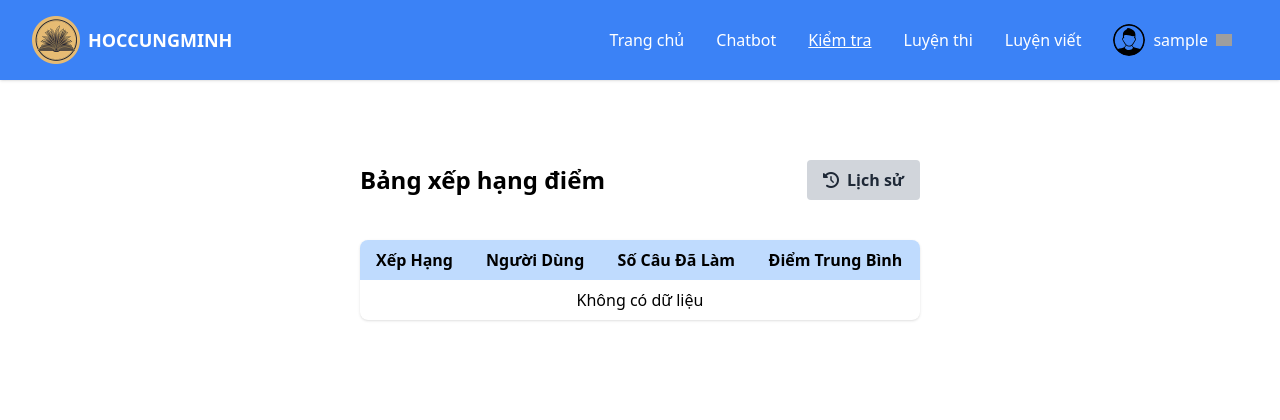
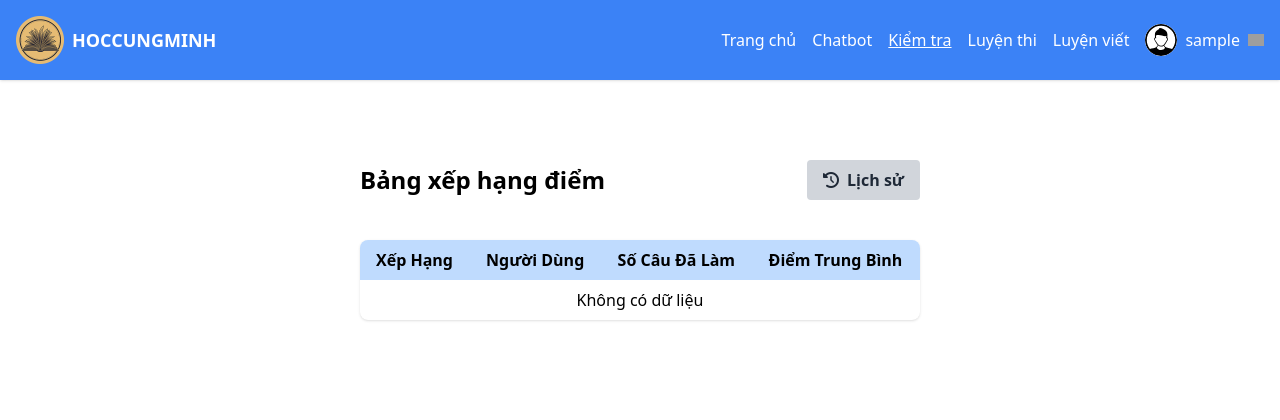
Before and after one commit to thquan105/hoccungminh, a Django app: page /test/ in a window 1280 px wide. Shown: the top 420 px of the page. Run offline with Django 5.2, Linux system fonts and the light colour scheme; the visitor is signed in with stand-in values (Sample User, id 1); data comes from the database, SQL or seed files in the repository; data that the repository does not hold is empty; parts of the project's set-up code (start-up, migrations or seed data) failed here and were passed over; some libraries are stand-ins or nearby versions; grey boxes are pictures that could not be loaded.

Commit message:
Responsive mobile

```diff
--- a/static/js/main.js
+++ b/static/js/main.js
@@ -4,11 +4,21 @@ window.addEventListener('scroll', function () {
     const header = document.getElementById('header');
     const scrollY = window.scrollY || window.pageYOffset;
 
-    if (scrollY > 0) {
+    if (scrollY > 20) {
         header.classList.add('fixed');
     } else {
         header.classList.remove('fixed');
     }
+});
+
+document.addEventListener('DOMContentLoaded', function () {
+    const menuButton = document.querySelector('#menuButton');
+    const navMenu = document.querySelector('#navMenu');
+
+    menuButton.addEventListener('click', function () {
+        navMenu.classList.toggle('hidden');
+        navMenu.classList.toggle('block');
+    });
 });
 
 function getCookie(name) {
--- a/static/js/practice.js
+++ b/static/js/practice.js
@@ -67,6 +67,7 @@ document.getElementById('quiz_form').addEventListener('submit', function (event)
         });
 
 });
+
 document.getElementById('doan_van').addEventListener('dblclick', function (event) {
     const selection = window.getSelection().toString().trim();
     if (selection && selection !== " ") {
--- a/templates/includes/footer-mini.html
+++ b/templates/includes/footer-mini.html
@@ -1,5 +1,5 @@
 <footer class="bg-white shadow dark:bg-gray-900 fixed bottom-0 w-full">
     <div class="w-full max-w-screen-2xl mx-auto p-4">
-        <span class="block text-sm text-gray-500 sm:text-center dark:text-gray-400">© 2024 <a href="#" class="hover:underline">Hoccungminh</a>. All Rights Reserved.</span>
+        <span class="block text-sm text-gray-500 text-center dark:text-gray-400">© 2024 <a href="#" class="hover:underline">Hoccungminh</a>. All Rights Reserved.</span>
     </div>
 </footer>
--- a/templates/includes/header.html
+++ b/templates/includes/header.html
@@ -1,26 +1,34 @@
 {% load static %}
-<header id="header" class="shadow bg-blue-500">
-    <div class="w-full max-w-screen-2xl mx-auto p-4 md:py-8 flex items-center justify-between h-20 px-8 text-white sticky top-0 z-40">
-        <div>
-            <a class="flex items-center gap-2" href="/">
-                <img class="h-12" src="{% static 'images/logo.png' %}" alt="Logo" />
-                <span class="text-lg font-bold">HOCCUNGMINH</span>
-            </a>
-        </div>
-        <nav class="block relative">
-            <ul class="navitems flex items-center justify-center h-full">
-                {% if request.user.is_authenticated %}
-                <li><a class="{% if request.resolver_match.url_name == 'home' %}underline{% endif %}" href="{% url 'home' %}">Trang chủ</a></li>
-                <li><a class="{% if request.resolver_match.url_name == 'chat_index' %}underline{% endif %}" href="{% url 'chat_index' %}">Chatbot</a></li>
-                <li><a class="{% if request.resolver_match.url_name == 'test_index' %}underline{% endif %}" href="{% url 'test_index' %}">Kiểm tra</a></li>
-                <li><a class="{% if request.resolver_match.url_name == 'practice_index' %}underline{% endif %}" href="{% url 'practice_index' %}">Luyện thi</a></li>
+<header id="header" class="shadow bg-blue-500 sticky top-0 z-40">
+    <div class="w-full max-w-screen-2xl mx-auto p-4 md:py-8 flex items-center justify-between h-20 px-4 text-white">
+        <a class="flex items-center gap-2" href="/">
+            <img class="h-10 md:h-12" src="{% static 'images/logo.png' %}" alt="Logo" />
+            <span class="text-sm md:text-lg font-bold">HOCCUNGMINH</span>
+        </a>
+        {% if request.user.is_authenticated %}
+        <button id="menuButton" class="block md:hidden">
+            <img src="https://img.icons8.com/ios-filled/50/ffffff/menu--v1.png" class="h-8 w-8" alt="Menu" />
+        </button>
+
+        <nav id="navMenu"
+            class="hidden md:block absolute md:static top-20 right-0 w-full md:w-auto bg-blue-500 md:bg-transparent p-4 md:p-0 shadow md:shadow-none">
+            <ul class="flex flex-col md:flex-row items-center gap-4">
+                <li><a class="hover:underline {% if request.resolver_match.url_name == 'home' %}underline{% endif %}"
+                        href="{% url 'home' %}">Trang chủ</a></li>
+                <li><a class="hover:underline {% if request.resolver_match.url_name == 'chat_index' %}underline{% endif %}"
+                        href="{% url 'chat_index' %}">Chatbot</a></li>
+                <li><a class="hover:underline {% if request.resolver_match.url_name == 'test_index' %}underline{% endif %}"
+                        href="{% url 'test_index' %}">Kiểm tra</a></li>
+                <li><a class="hover:underline {% if request.resolver_match.url_name == 'practice_index' %}underline{% endif %}"
+                        href="{% url 'practice_index' %}">Luyện thi</a></li>
                 {% if request.user.profile.is_premium %}
-                <li><a class="{% if request.resolver_match.url_name == 'writing_index' %}underline{% endif %}" href="{% url 'writing_index' %}">Luyện viết</a></li>
+                <li><a class="hover:underline {% if request.resolver_match.url_name == 'writing_index' %}underline{% endif %}"
+                        href="{% url 'writing_index' %}">Luyện viết</a></li>
                 {% endif %}
                 <li x-data="{ dropdownOpen: false }" class="relative">
                     <a @click="dropdownOpen = !dropdownOpen" @click.away="dropdownOpen = false"
-                        class="cursor-pointer select-none">
-                        <img class="h-8 w-8 rounded-full object-cover" src="{{ request.user.profile.avatar }}"
+                        class="cursor-pointer select-none flex items-center gap-2 hover:underline">
+                        <img class="h-8 w-8 rounded-full object-cover bg-white" src="{{ request.user.profile.avatar }}"
                             alt="Avatar" />
                         {{ request.user.profile.name }}
                         <img x-bind:class="dropdownOpen && 'rotate-180 duration-300'" class="w-4"
@@ -39,12 +47,14 @@
                         </ul>
                     </div>
                 </li>
-
-                {% else %}
-                <li><a href="{% url 'account_login' %}">Đăng nhập</a></li>
-                <li><a href="{% url 'account_signup' %}?next={% url 'profile-onboarding' %}">Đăng ký</a></li>
-                {% endif %}
             </ul>
         </nav>
+        {% else %}
+        <ul class="flex md:flex-row items-center md:gap-4 gap-2 text-xs md:text-base">
+            <li><a class="hover:underline" href="{% url 'account_login' %}">Đăng nhập</a></li>
+            <li><a class="hover:underline" href="{% url 'account_signup' %}?next={% url 'profile-onboarding' %}">Đăng
+                    ký</a></li>
+            {% endif %}
+        </ul>
     </div>
 </header>
--- a/templates/thq_chat/list_chats.html
+++ b/templates/thq_chat/list_chats.html
@@ -2,7 +2,7 @@
 {% load static %}
 {% block head_title %}Chatbot{% endblock head_title %}
 {% block content %}
-<div class="max-w-full p-4 sm:p-6 lg:p-8">
+<div class="max-w-full p-4 sm:p-6 lg:p-8 mb-14">
     <div class="bg-white max-w-screen-2xl rounded-xl shadow-lg mx-auto">
         <div class="p-4 h-full">
             <div class="flex items-center justify-between mb-6">
--- a/templates/thq_exams/index.html
+++ b/templates/thq_exams/index.html
@@ -2,16 +2,16 @@
 {% load static %}
 {% block head_title %}Kiểm tra{% endblock %}
 {% block content %}
-<div class="flex max-w-screen-2xl mx-auto">
+<div class="flex flex-col md:flex-row max-w-screen-2xl mx-auto mb-14">
     {% if deThis %}
-    <div class="w-1/2 pr-4 mt-10 p-10">
-        <h1 class="text-2xl text-center font-bold mb-10">Danh sách bài kiểm tra</h1>
+    <div class="w-full md:w-1/2 mt-10 p-10">
+        <h1 class="text-base md:text-2xl text-center font-bold mb-10">Danh sách bài kiểm tra</h1>
         <ul class="rounded-lg overflow-hidden overflow-y-auto max-h-[60vh] mx-auto">
             {% for deThi in deThis %}
             <li class="mb-2 shadow sm:rounded-md">
                 <div class="flex flex-wrap gap-4 justify-center text-lg">
                     <a href="{% url 'test_start' deThi.deThi_id %}"
-                        class="bg-white hover:bg-gray-200 flex-grow text-black border-l-8 {% cycle 'border-green-500' 'border-purple-800' %} rounded-md px-3 py-2 w-full">
+                        class="text-sm md:text-lg bg-white hover:bg-gray-200 flex-grow text-black border-l-8 {% cycle 'border-green-500' 'border-purple-800' %} rounded-md px-3 py-2 w-full">
                         {{ deThi.tenDeThi }}
 
                         <div class="text-gray-500 font-thin text-sm pt-1">
@@ -24,14 +24,14 @@
         </ul>
     </div>
     {% endif %}
-    <div class="w-1/2 mx-auto mt-10 p-10">
+    <div class="w-full md:w-1/2 mx-auto mt-10 p-10">
         <div class="flex justify-between items-center mb-10">
-            <h1 class="text-2xl font-bold mb-0">Bảng xếp hạng điểm</h1>
-            <a class="bg-gray-300 hover:bg-gray-400 text-gray-800 font-bold py-2 px-4 rounded inline-flex items-center" href="{% url 'history_view' %}"><i class="fa-solid fa-clock-rotate-left pr-2"></i>Lịch sử</a>
+            <h1 class="text-base md:text-2xl font-bold mb-0">Bảng xếp hạng điểm</h1>
+            <a class="bg-gray-300 hover:bg-gray-400 text-gray-800 font-bold py-2 px-4 text-sm md:text-base rounded inline-flex items-center" href="{% url 'history_view' %}"><i class="fa-solid fa-clock-rotate-left pr-2"></i>Lịch sử</a>
         </div>
         <div class="bg-white shadow rounded-lg overflow-hidden">
             <table class="table-auto w-full text-left">
-                <thead class="bg-blue-200">
+                <thead class="bg-blue-200 text-sm md:text-base">
                     <tr>
                         <th class="px-4 py-2">Xếp Hạng</th>
                         <th class="px-4 py-2">Người Dùng</th>
--- a/templates/thq_payment/payment.html
+++ b/templates/thq_payment/payment.html
@@ -2,7 +2,7 @@
 {% block head_title %}Chi tiết thanh toán{% endblock %}
 {% load static %}
 {% block content %}
-<div class="max-w-4xl mx-auto bg-white shadow-lg rounded-lg overflow-hidden text-center mt-10">
+<div class="max-w-4xl mx-auto bg-white shadow-lg rounded-lg overflow-hidden text-center mt-10 md:p-0 p-4">
     <div class="bg-gradient-to-r from-indigo-500 to-purple-600 p-4">
         <h2 class="text-2xl font-semibold text-white">Chi tiết thanh toán</h2>
     </div>
--- a/templates/thq_payment/payment_return.html
+++ b/templates/thq_payment/payment_return.html
@@ -2,7 +2,7 @@
 {% block head_title %}Kết quả thanh toán{% endblock %}
 {% load static %}
 {% block content %}
-<div class="max-w-4xl mx-auto bg-white shadow-lg rounded-lg overflow-hidden text-center mt-10">
+<div class="max-w-4xl mx-auto bg-white shadow-lg rounded-lg overflow-hidden text-center mt-10 md:p-0 p-4">
     <div class="bg-gradient-to-r from-indigo-500 to-purple-600 p-4">
         <h2 class="text-2xl font-semibold text-white">{{ title }}</h2>
     </div>
--- a/templates/thq_writing/writing_result.html
+++ b/templates/thq_writing/writing_result.html
@@ -2,7 +2,9 @@
 {% block head_title %}Kết quả viết{% endblock %}
 {% load static %}
 {% block content %}
-<div class="w-full bg-gray-800 rounded-lg max-w-screen-2xl mx-auto mt-8">
+<div class="w-full bg-gray-800 rounded-lg max-w-screen-2xl mx-auto mt-8 p-4">
+    <a class="px-4 py-2 mr-8 bg-blue-500 rounded-3xl text-white hover:bg-blue-700" href="{% url 'writing_index' %}"><i
+        class="fa-solid fa-angle-left"></i></a>
     <h2 class="text-lg text-white text-center p-4">KẾT QUẢ CỦA BÀI VIẾT</h2>
     <div class="flex items-center justify-center">
         <p
--- a/thq_home/views.py
+++ b/thq_home/views.py
@@ -191,7 +191,7 @@ def writing_evaluate(request):
         text = request.POST.get("inputText").strip()
 
         inputUser = prompt_1(text)
-        inputUser2 = f"""Generate a JSON structure for the given paragraph: {text}"""
+        inputUser2 = f"""Generate a JSON structure for the given English paragraph: {text}"""
 
         dt_response = {}
         dt_response_2 = {}
```
Also changed, not shown: templates/thq_exams/practice_index.html (+8 -8 lines), templates/thq_exams/practice_page.html (+20 -24 lines), templates/thq_exams/test_history.html (+8 -8 lines), templates/thq_exams/test_page.html (+19 -17 lines), templates/thq_writing/writing_index.html (+3 -9 lines).
